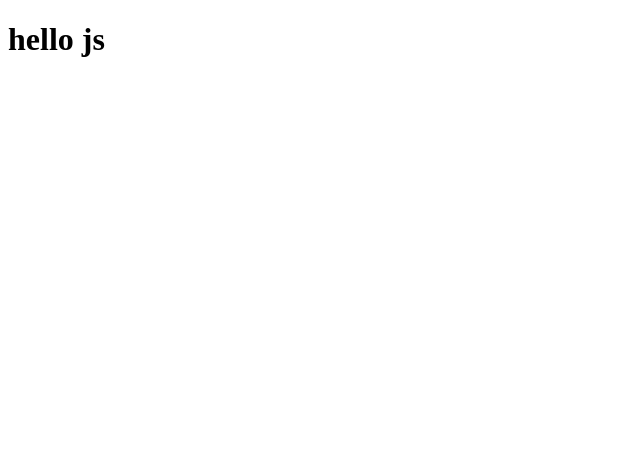
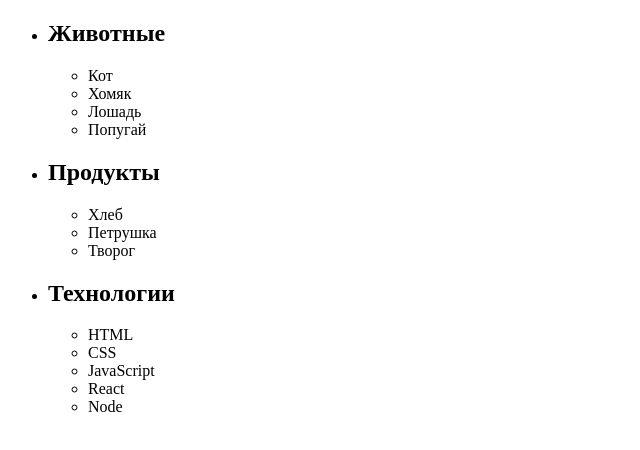
Before and after one commit to SerhiyStepanov/test-js, a plain HTML site: page index.html in a window 1280 px wide. Shown: the whole page, without its empty margins (0-640 px from the left). Drawn offline with Linux system fonts and the light colour scheme.

Commit message:
task-3ok

```diff
--- a/index.html
+++ b/index.html
@@ -6,7 +6,43 @@
     <title>test-js</title>
   </head>
   <body>
-    <h1>hello js</h1>
+    <ul id="categories">
+      <li class="item">
+        <h2>Животные</h2>
+
+        <ul>
+          <li>Кот</li>
+          <li>Хомяк</li>
+          <li>Лошадь</li>
+          <li>Попугай</li>
+        </ul>
+      </li>
+      <li class="item">
+        <h2>Продукты</h2>
+
+        <ul>
+          <li>Хлеб</li>
+          <li>Петрушка</li>
+          <li>Творог</li>
+        </ul>
+      </li>
+      <li class="item">
+        <h2>Технологии</h2>
+
+        <ul>
+          <li>HTML</li>
+          <li>CSS</li>
+          <li>JavaScript</li>
+          <li>React</li>
+          <li>Node</li>
+        </ul>
+      </li>
+    </ul>
+
+    <ul id="ingredients"></ul>
+
+    <ul id="gallery"></ul>
+
     <script src="./js/test.js" type="module"></script>
     <script src="./js/script-1.js" type="module"></script>
     <script src="./js/script-2.js" type="module"></script>
--- a/js/test.js
+++ b/js/test.js
@@ -1,85 +1,74 @@
-// const cart = {
-//   items: [],
+// task-1
 
-//   getItems() {
-//     return this.items;
+// const liItemEl = document.querySelectorAll(".item");
+// console.log(`В списке ${liItemEl.length} категории.`);
+
+// const liItemContentEl = liItemEl.forEach((element) => {
+//   // console.log(element);
+//   const itemTitleEl = element.firstElementChild.textContent;
+//   const liItemEl = element.lastElementChild.children.length;
+//   console.log(`Категория: ${itemTitleEl} `);
+//   console.log(`Количество элементов: ${liItemEl}`);
+// });
+
+// task-2
+
+// const ingredients = [
+//   "Картошка",
+//   "Грибы",
+//   "Чеснок",
+//   "Помидоры",
+//   "Зелень",
+//   "Приправы",
+// ];
+
+// const navIngredientsEl = document.querySelector("#ingredients");
+// console.log(navIngredientsEl);
+
+// const navLiElIngredients = ingredients.map((element) => {
+//   const liElement = document.createElement("li");
+//   liElement.textContent = element;
+//   return liElement;
+// });
+
+// navIngredientsEl.append(...navLiElIngredients);
+
+// task-3
+
+// const images = [
+//   {
+//     url:
+//       "https://images.pexels.com/photos/140134/pexels-photo-140134.jpeg?auto=compress&cs=tinysrgb&dpr=2&h=750&w=1260",
+//     alt: "White and Black Long Fur Cat",
 //   },
+//   {
+//     url:
+//       "https://images.pexels.com/photos/213399/pexels-photo-213399.jpeg?auto=compress&cs=tinysrgb&dpr=2&h=750&w=1260",
+//     alt: "Orange and White Koi Fish Near Yellow Koi Fish",
+//   },
+//   {
+//     url:
+//       "https://images.pexels.com/photos/219943/pexels-photo-219943.jpeg?auto=compress&cs=tinysrgb&dpr=2&h=750&w=1260",
+//     alt: "Group of Horses Running",
+//   },
+// ];
 
-//   add(product) {
-//     for (const item of this.items) {
-//       if (item.name === product.name) {
-//         item.quantity += 1;
-//         return;
-//       }
-//     }
-//     const newProduct = { ...product, quantity: 1 };
+// const imgGalleryEl = document.querySelector("#gallery");
+// console.log(imgGalleryEl);
 
-//     this.items.push(newProduct);
-//   },
+// const imgGallery = images.map((item) => {
+//   // console.log(item);
+//   const liItemEl = document.createElement("li");
+//   const imgItemEl = document.createElement("img");
 
-//   remove(productName) {
-//     for (let i = 0; i < this.items.length; i += 1) {
-//       // console.log(this.items[i]);
-//       if (this.items[i].name === productName) {
-//         this.items.splice(i, 1);
-//       }
-//     }
-//   },
+//   imgItemEl.src = `${item.url}`;
+//   imgItemEl.alt = `${item.alt}`;
 
-//   clear() {
-//     return (this.items = []);
-//   },
+//   liItemEl.insertAdjacentElement("afterbegin", imgItemEl);
+//   return liItemEl;
+// });
 
-//   countTotalPrice() {
-//     let total = 0;
-//     for (const { price, quantity } of this.items) {
-//       // console.log(item);
-//       total += price * quantity;
-//     }
-//     return total;
-//   },
-// };
+// // console.log(...imgGallery);
+// imgGalleryEl.append(...imgGallery);
 
-// cart.add({ name: "chees", price: 30 });
-// cart.add({ name: "apple", price: 50 });
-// cart.add({ name: "lemon", price: 60 });
-// cart.add({ name: "chees", price: 30 });
-// cart.add({ name: "apple", price: 50 });
-// cart.add({ name: "lemon", price: 60 });
-// cart.add({ name: "chees", price: 30 });
-// cart.add({ name: "banan", price: 20 });
-// cart.add({ name: "chees", price: 30 });
-// cart.add({ name: "chees", price: 30 });
-// cart.add({ name: "cuconut", price: 75 });
-
-// console.table(cart.getItems());
-
-// // cart.getItems();
-// // cart.remove(productName);
-// // cart.clear();
-// console.log(`Total price : ${cart.countTotalPrice()} $`);
-// // console.log(cart.getItems());
-// // console.log(cart);
-
-//  перебор масива
-
-const numbers = [2, 4, 25, 6, 57, 10, 11, 15, 20, 22, 30, 70, 45, 50];
-
-const players = [
-  { id: "player-1", name: "Mango", timePlayer: 200, points: 50, onLine: false },
-  { id: "player-2", name: "Polly", timePlayer: 50, points: 100, onLine: false },
-  { id: "player-3", name: "Pepsi", timePlayer: 150, points: 150, onLine: true },
-  { id: "player-4", name: "Cola", timePlayer: 50, points: 100, onLine: false },
-  { id: "player-5", name: "Kiwi", timePlayer: 100, points: 150, onLine: false },
-];
-
-console.table(players);
-
-const product = [
-  { name: "Kiwi", id: "001", prices: 50, tags: ["css", "js", "c#"] },
-  { name: "banan", id: "002", prices: 10, tags: ["js", "html", "c#"] },
-  { name: "coconut", id: "003", prices: 20, tags: ["css", "html", "c#"] },
-  { name: "coca", id: "004", prices: 35, tags: ["css", "noda", "c#"] },
-];
-
-console.table(product);
+// task-4
```
